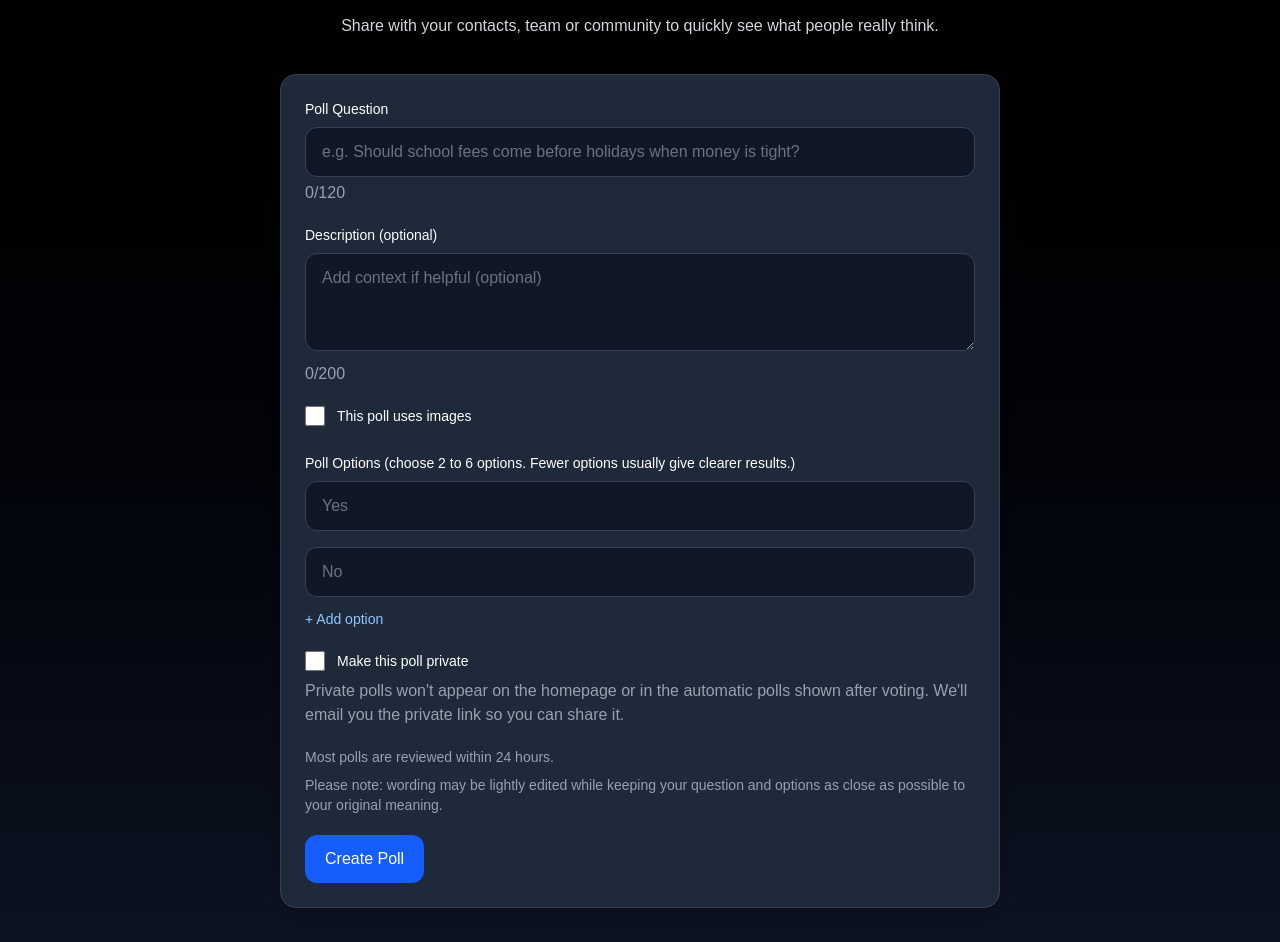
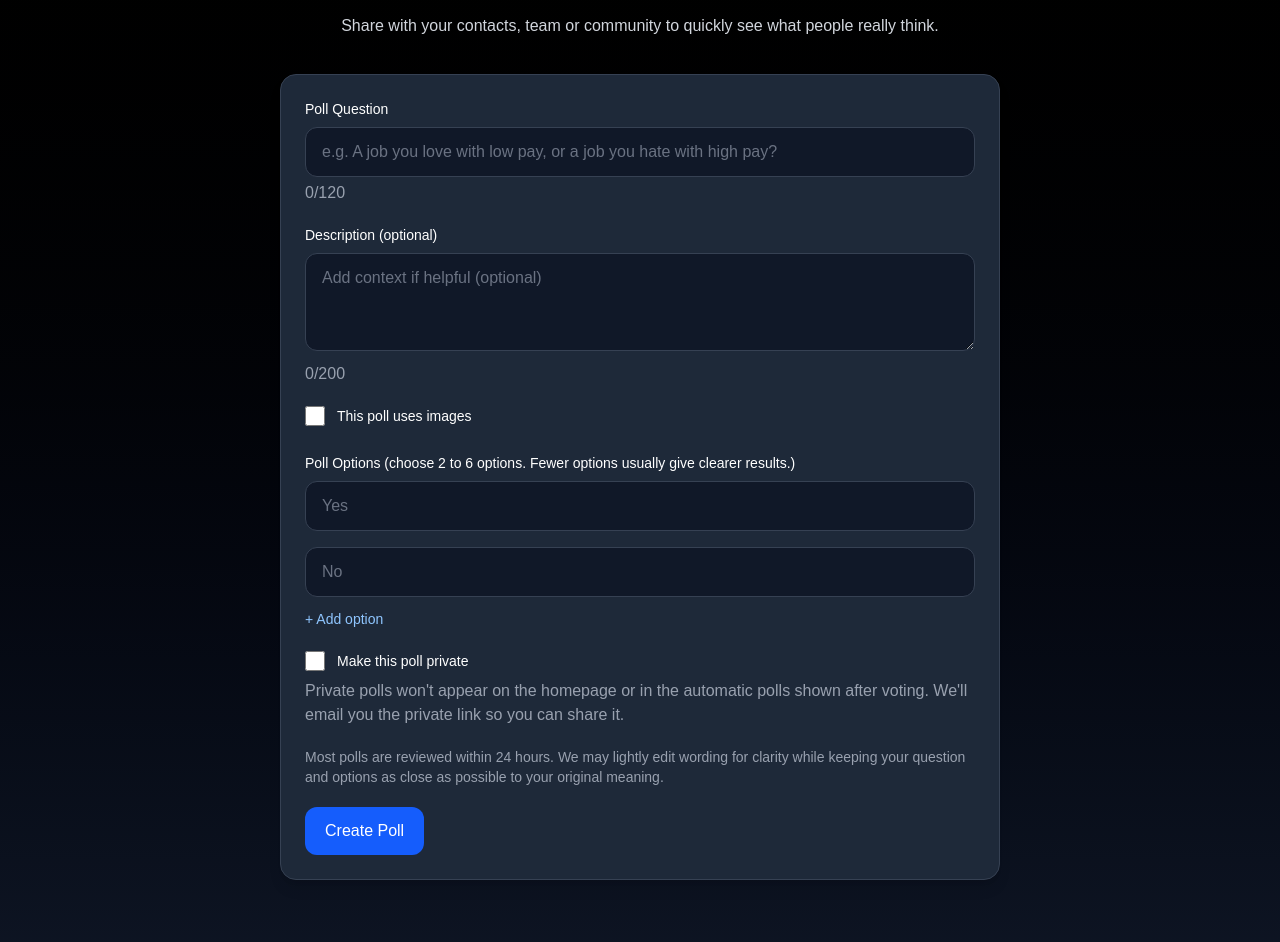
Before and after one commit to MarkDiamant/poll-and-see, a Next.js app: page /submit-poll in a window 1280 px wide. Shown: the part 230-1172 px from the top of the page. Built offline with nearby package versions, Linux system fonts and the light colour scheme; no server answers.

Commit message:
Improve helper text clarity and update example question

```diff
--- a/app/submit-poll/page.tsx
+++ b/app/submit-poll/page.tsx
@@ -390,7 +390,7 @@ export default function SubmitPollPage() {
                 value={question}
                 onChange={(e) => handleQuestionChange(e.target.value)}
                 className={inputClasses}
-                placeholder="e.g. Should school fees come before holidays when money is tight?"
+                placeholder="e.g. A job you love with low pay, or a job you hate with high pay?"
               />
               <p className="mt-1 text-sm text-gray-400 md:text-base">{question.length}/120</p>
             </div>
@@ -528,12 +528,8 @@ export default function SubmitPollPage() {
 
             <div className="space-y-2">
               <p className="text-sm text-gray-400">
-                Most polls are reviewed within 24 hours.
-              </p>
-              <p className="text-sm text-gray-400">
-                Please note: wording may be lightly edited while keeping your question and
-                options as close as possible to your original meaning.
-              </p>
+  Most polls are reviewed within 24 hours. We may lightly edit wording for clarity while keeping your question and options as close as possible to your original meaning.
+</p>
             </div>
 
             <button
```
